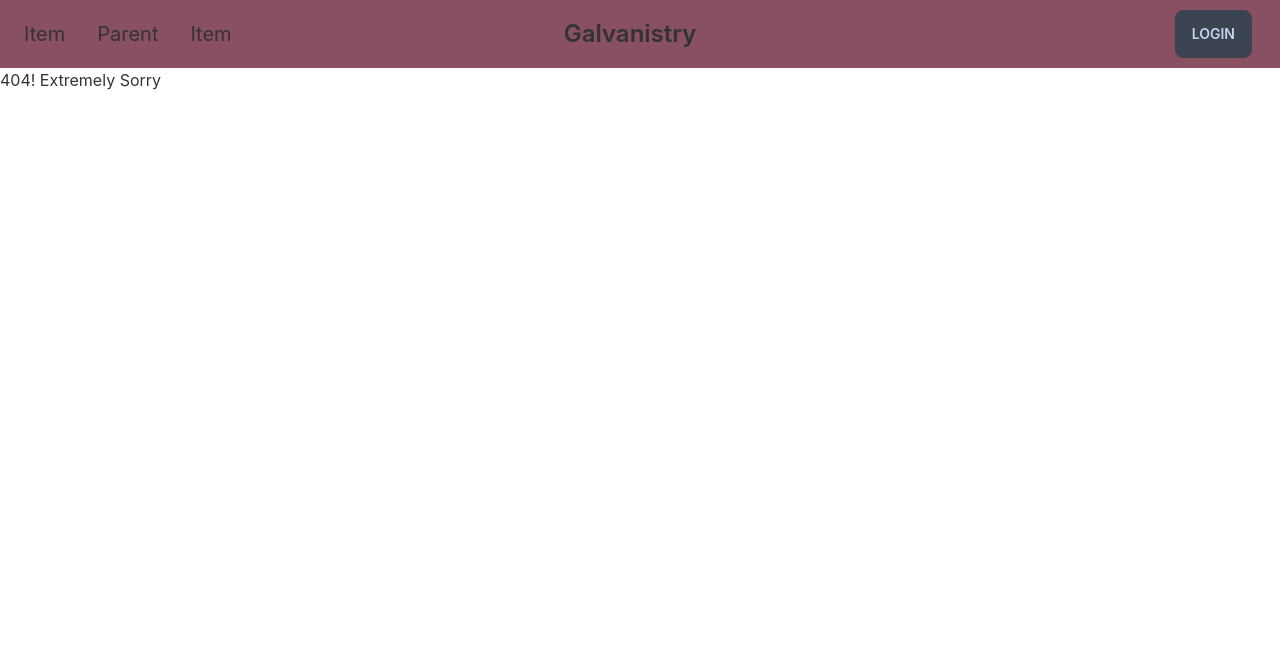
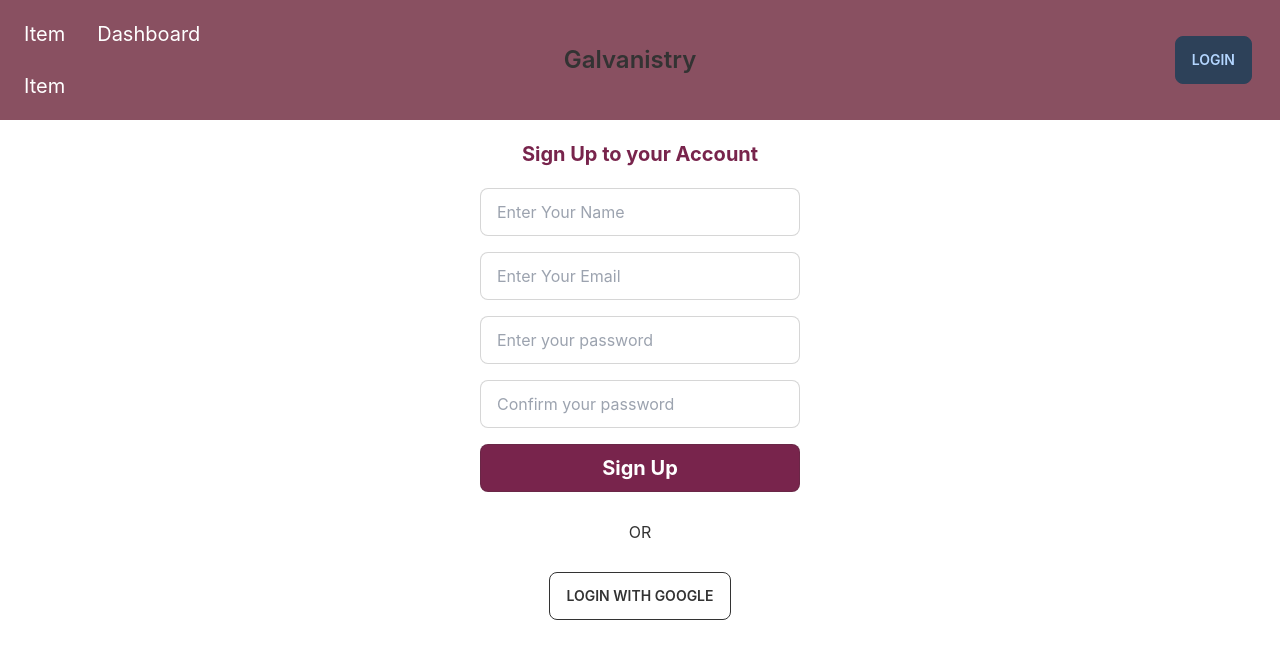
Before and after one commit to KsKarim7/Galvanistry, a React (Create React App) app: page /signup in a window 1280 px wide. Before the commit this address had no page. Shown: the top 658 px of the page. Built offline with nearby package versions, Linux system fonts and the light colour scheme.

Commit message:
register system implemented

```diff
--- a/src/App.js
+++ b/src/App.js
@@ -5,6 +5,8 @@ import NotFound from './Pages/Shared/NotFound/NotFound';
 import Home from './Pages/Home/Home';
 import Login from './Pages/Login/Login';
 import ScrollToTop from './Pages/Shared/ScrollToTop';
+import Dashboard from './Pages/Dashboard/Dashboard';
+import SignUp from './Pages/Login/SignUp';
 
 function App() {
   return (
@@ -14,6 +16,8 @@ function App() {
       <Routes>
         <Route path='/' element={<Home />}></Route>
         <Route path='/login' element={<Login></Login>}></Route>
+        <Route path='/signup' element={<SignUp />}></Route>
+        <Route path='/dashboard' element={<Dashboard></Dashboard>}></Route>
 
         <Route path='*' element={<NotFound />}></Route>
       </Routes>
--- /dev/null
+++ b/src/Pages/Dashboard/Dashboard.js
@@ -0,0 +1,11 @@
+import React from 'react';
+
+const Dashboard = () => {
+    return (
+        <div>
+            <h2>dashboard</h2>
+        </div>
+    );
+};
+
+export default Dashboard;
--- a/src/Pages/Login/SignUp.js
+++ b/src/Pages/Login/SignUp.js
@@ -1,9 +1,89 @@
-import React from 'react';
+import React, { useState } from 'react';
+import { useNavigate } from 'react-router-dom';
+import { useCreateUserWithEmailAndPassword, useSignInWithGoogle, useUpdateProfile } from 'react-firebase-hooks/auth';
+import auth from '../../firebase.init'
+import Loading from '../Shared/Loading/Loading';
+
+
 
 const SignUp = () => {
+    const [
+        createUserWithEmailAndPassword,
+        user,
+        loading,
+    ] = useCreateUserWithEmailAndPassword(auth);
+
+
+    const [signInWithGoogle, gUser, gLoading, gError] = useSignInWithGoogle(auth);
+
+    const [updateProfile, updating, updateErr] = useUpdateProfile(auth);
+
+    // const [token] = useToken(user || gUser)
+    const navigate = useNavigate()
+
+
+    const [email, setEmail] = useState('');
+    const [password, setPassword] = useState('');
+    const [confirmPassword, setConfirmPassword] = useState('');
+    const [name, setName] = useState('');
+    const [error, setError] = useState('');
+
+
+
+    // if (token) {
+    //     navigate('/dashboard')
+    // }
+
+    if (loading || updating || gLoading) {
+        return <Loading></Loading>
+    }
+    let signUpError;
+    if (error || updateErr || gLoading) {
+        signUpError = <p className='text-red-500'><small>{error?.message || updateErr?.message || gError?.message}
+        </small></p>
+    }
+
+
+    const handleEmailBlur = e => {
+        setEmail(e.target.value)
+    }
+
+    const handleNameBlur = e => {
+        setName(e.target.value);
+    }
+
+    const handlePasswordBlur = e => {
+        setPassword(e.target.value)
+    }
+    const handleConfirmPasswordBlur = e => {
+        setConfirmPassword(e.target.value)
+    }
+    const handleFormSubmit = async e => {
+        e.preventDefault();
+
+        if (password !== confirmPassword) {
+            setError('Passwords do not match, type passwords correctly!')
+            return;
+        }
+        if (password.length < 6) {
+            setError('Password must contain at least 6 characters or above!')
+        }
+        await createUserWithEmailAndPassword(email, password)
+        await updateProfile({ displayName: name })
+    }
     return (
         <div>
-            <h2>Sign Up here</h2>
+            <h3 className="text-xl text-secondary text-ellipsis text-center my-5 font-bold">Sign Up to your Account</h3>
+            <form onSubmit={handleFormSubmit} action="" className='justify-items-center gap-4 grid grid-cols-1 '>
+                <input onBlur={handleNameBlur} type="text" placeholder="Enter Your Name" className="input input-bordered w-full max-w-xs" />
+                <input onBlur={handleEmailBlur} type="email" placeholder="Enter Your Email" className="input input-bordered w-full max-w-xs" />
+                <input type="password" onBlur={handlePasswordBlur} placeholder="Enter your password" className="input input-bordered w-full max-w-xs" />
+                <input onBlur={handleConfirmPasswordBlur} type="password" placeholder="Confirm your password" className="input input-bordered w-full max-w-xs" />
+                {signUpError}
+                <input type="submit" value='Sign Up' className="input input-bordered bg-secondary text-white font-bold text-xl w-full max-w-xs" />
+                <div className='divider'>OR</div>
+                <button onClick={() => signInWithGoogle()} className='btn btn-outline'>Login with Google</button>
+            </form>
         </div>
     );
 };
--- /dev/null
+++ b/src/Pages/Login/SocialLogin.js
@@ -0,0 +1,11 @@
+import React from 'react';
+
+const SocialLogin = () => {
+    return (
+        <div>
+            <h2>Social Login</h2>
+        </div>
+    );
+};
+
+export default SocialLogin;
--- a/src/Pages/Shared/Header/Navbar.js
+++ b/src/Pages/Shared/Header/Navbar.js
@@ -20,22 +20,22 @@ const Navbar = () => {
                     </ul>
                 </div>
                 <div class="navbar-start hidden text-xl lg:flex">
-                    <ul class="menu menu-horizontal p-0">
-                        <li><a>Item </a></li>
+                    <ul class="menu text-white menu-horizontal p-0">
+                        <li><Link to=''>Item </Link></li>
                         <li tabindex="0">
-                            <a>
-                                Parent
-                            </a>
+                            <Link to='/dashboard'>
+                                Dashboard
+                            </Link>
                         </li>
-                        <li><a>Item </a></li>
+                        <li><Link to=''>Item </Link></li>
                     </ul>
                 </div>
             </div>
             <div>
-                <a class="btn navbar-center btn-ghost normal-case text-2xl">Galvanistry</a>
+                <Link to='/' class="btn navbar-center btn-ghost normal-case text-2xl">Galvanistry</Link>
             </div>
-            <div class="navbar-end mr-5">
-                <Link className='btn' to='/login'>Login</Link>
+            <div class="navbar-end  mr-5">
+                <Link className='btn btn-neutral' to='/login'>Login</Link>
             </div>
         </div>
     );
--- a/tailwind.config.js
+++ b/tailwind.config.js
@@ -8,9 +8,9 @@ module.exports = {
       {
         projectTheme: {
           primary: "#895061",
-          secondary: "#19D3AE",
-          accent: "#3A4256",
-          neutral: "#3d4451",
+          secondary: "#78244C",
+          accent: "#59253A",
+          neutral: "#2D4159",
           "base-100": "#ffffff",
         },
       },
```
Also changed, not shown: public/manifest.json.
